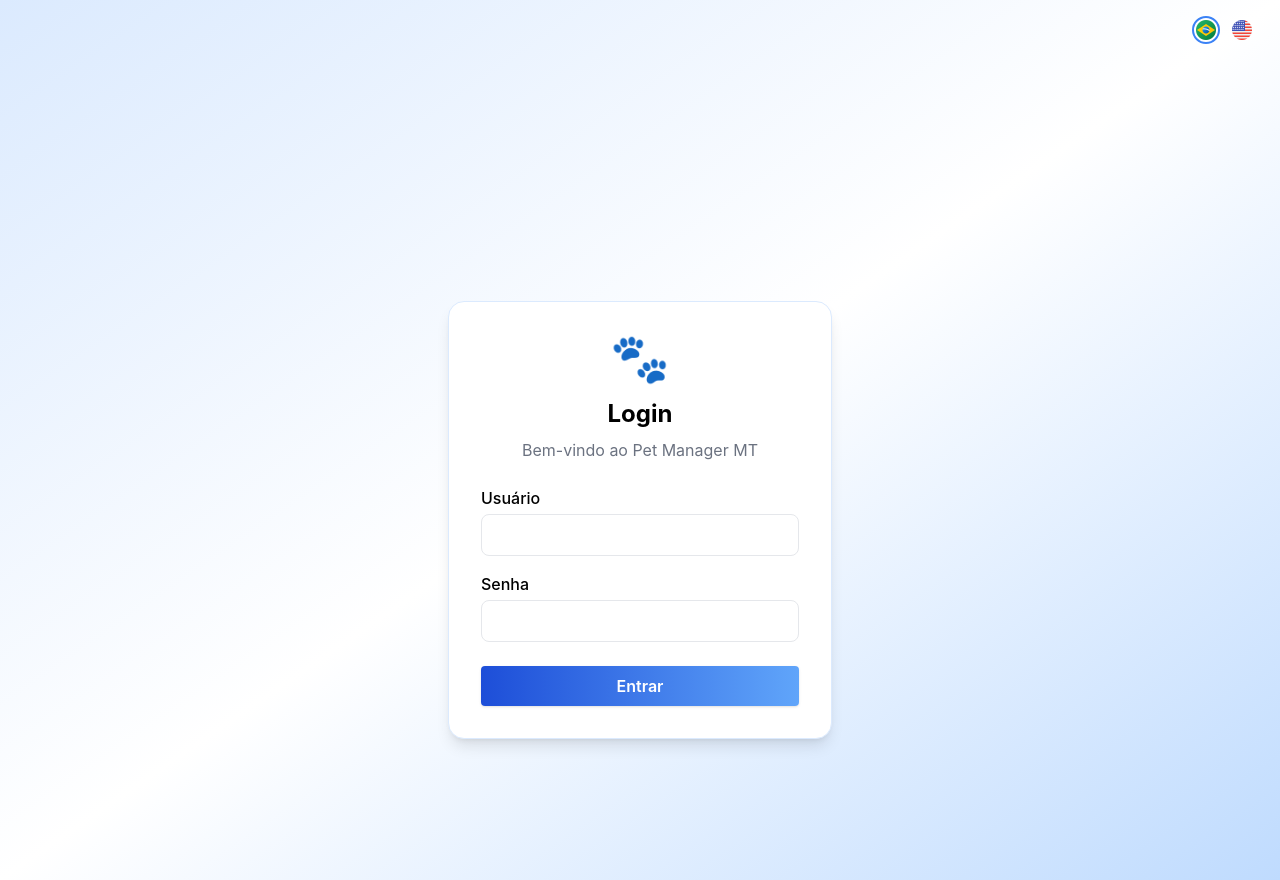
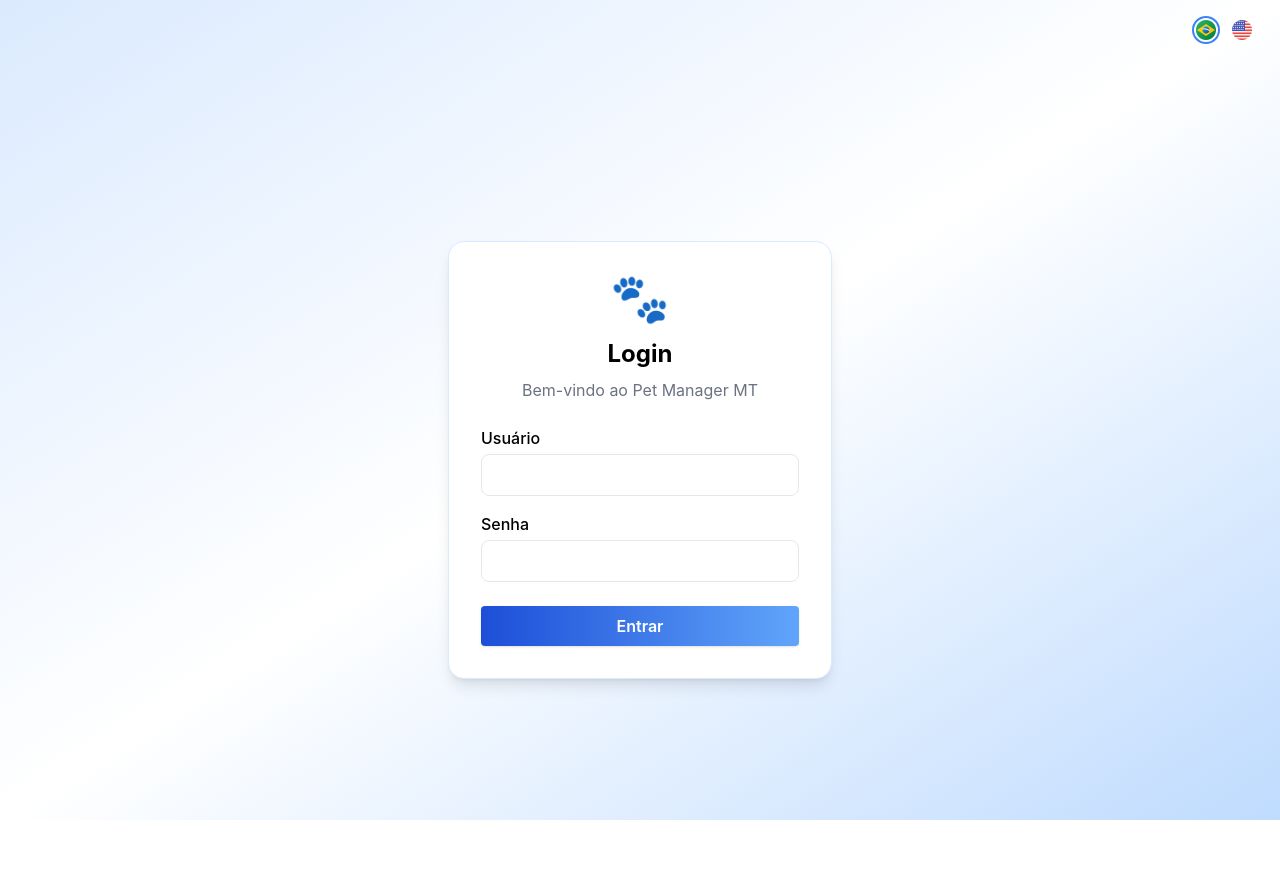
Before and after one commit to talesbee/talesiagobatista036065, a React (Vite) app: page / in a window 1280 px wide. After the commit the page ends 820 px from the top, so only its background shows below. Built offline with nearby package versions, Linux system fonts and the light colour scheme.

Commit message:
feat: ajuste no seletor de idiomas

```diff
--- a/src/App.tsx
+++ b/src/App.tsx
@@ -1,14 +1,11 @@
-
-
-import AppRoutes from './routes/AppRoutes';
-import { Header } from './components';
-
+import AppRoutes from "./routes/AppRoutes";
+import { Header } from "./components";
 
 function App() {
   return (
     <div className="min-h-screen flex flex-col bg-gradient-to-br from-blue-100 via-white to-blue-200">
       <Header />
-      <div className="flex-1 pt-20">
+      <div className="flex-1 pt-5">
         <AppRoutes />
       </div>
     </div>
--- a/src/components/Header.tsx
+++ b/src/components/Header.tsx
@@ -2,7 +2,7 @@
 
 export default function Header() {
   return (
-    <header className="w-full flex justify-end items-center px-6 py-4 fixed top-0 left-0">
+    <header className="w-full flex justify-end items-center px-6 py-4 fixed top-0 left-0 z-50">
       <LanguageSelector />
     </header>
   );
```
